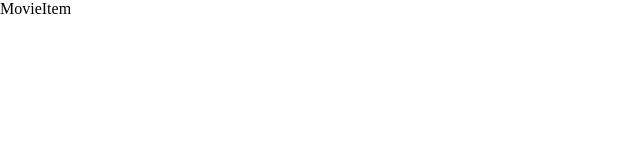
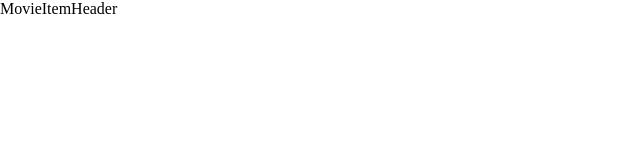
Before and after one commit to mackey7/movieWorld, a React (Create React App) app in the folder movie-world/: page /movie/8 in a window 1280 px wide. Shown: the top 160 px of the page, without its empty margins (0-640 px from the left). Built offline with nearby package versions, Linux system fonts and the light colour scheme.

Commit message:
create html structure MovieItemHeader component

```diff
--- a/movie-world/src/Pages/MovieItem/MovieItem.js
+++ b/movie-world/src/Pages/MovieItem/MovieItem.js
@@ -1,9 +1,9 @@
 import React from 'react'
-
+import { MovieItemHeader } from '../../components/MovieItemHeader/MovieItemHeader'
 export const MovieItem = () => {
     return (
         <div>
-            MovieItem
-    </div>
+            <MovieItemHeader />
+        </div>
     )
 }
--- /dev/null
+++ b/movie-world/src/components/MovieItemHeader/MovieItemHeader.js
@@ -0,0 +1,10 @@
+import React from 'react'
+
+export const MovieItemHeader = () => {
+    return (
+        <div>
+
+            MovieItemHeader
+        </div>
+    )
+}
--- a/movie-world/src/components/TopNav/TopNav.js
+++ b/movie-world/src/components/TopNav/TopNav.js
@@ -18,6 +18,7 @@ font-size:40px;
 font-weight:900;
 color:#3d7895;
 margin-right:10px;
+text-decoration:none;
 `
 const Fav = styled(Link)`
 font-size:40px;
@@ -31,7 +32,9 @@ export const TopNav = () => {
     return (
         <TopNavWrapper>
             <SimpleRow>
-                <Logo>Movie Word</Logo>
+                <Link to="/">
+                    <Logo>Movie Word</Logo>
+                </Link>
                 <SearchBar />
             </SimpleRow>
             <Fav to="/Favourite"><i class="fas fa-heart"></i></Fav>
```
